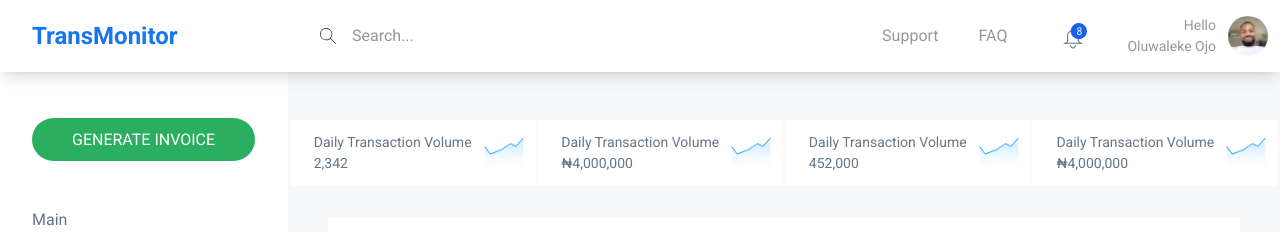
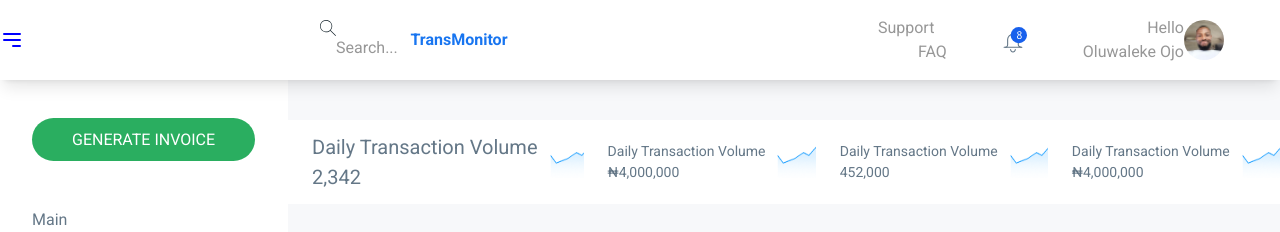
Before and after one commit to Nedu2022/TransMonitor, a React (Vite) app: page / in a window 1280 px wide. Shown: the top 232 px of the page. Built offline with nearby package versions, Linux system fonts and the light colour scheme; grey boxes are pictures that could not be loaded.

Commit message:
Finished Project

```diff
--- a/src/Components/Home.jsx
+++ b/src/Components/Home.jsx
@@ -76,7 +76,7 @@ const Home = () => {
             <div className="flex flex-col justify-evenly">
               <Widgets />
               <div className="flex justify-evenly mt-8 xl:px-10 p-0">
-  <div className="w-fit">
+  <div className="xl:w-fit lg:w-[80rem]">
                   <GraphChart />
                 </div>
                 <div className="flex flex-col items-center space-y-4">
--- a/tailwind.config.js
+++ b/tailwind.config.js
@@ -11,22 +11,20 @@ export default {
     },
 
     screens: {
-      sm: "320px",
-      // => @media (min-width: 320px and max-width: 480px) { ... }
+      'sm': {'min': '640px', 'max': '767px'},
+      // => @media (min-width: 640px and max-width: 767px) { ... }
 
-      md: "480px",
-      // => @media (min-width: 481px and max-width: 768px) { ... }
+      'md': {'min': '768px', 'max': '1023px'},
+      // => @media (min-width: 768px and max-width: 1023px) { ... }
 
-      lg: "1024px",
-      // => @media (min-width: 769px and max-width: 1024px) { ... }
+      'lg': {'min': '1024px', 'max': '1279px'},
+      // => @media (min-width: 1024px and max-width: 1279px) { ... }
 
-      xl: "1200px",
-      // => @media (min-width: 1025px and max-width: 1200px) { ... }
+      'xl': {'min': '1280px', 'max': '1535px'},
+      // => @media (min-width: 1280px and max-width: 1535px) { ... }
 
-      "2xl": "1280px",
+      '2xl': {'min': '1536px'},
       // => @media (min-width: 1536px) { ... }
-
-      "3xl": "1440px",
 
 
     },
```
